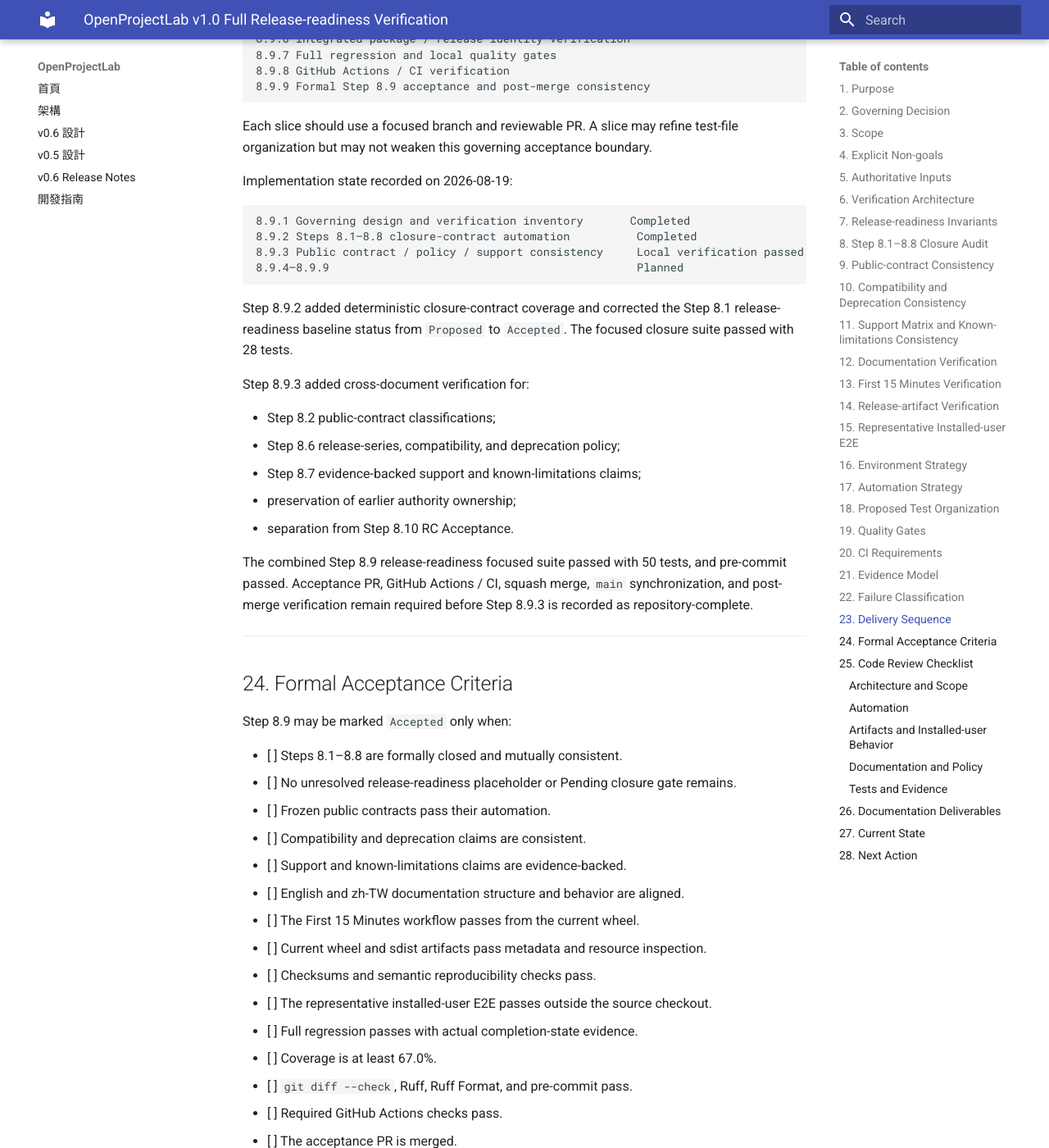
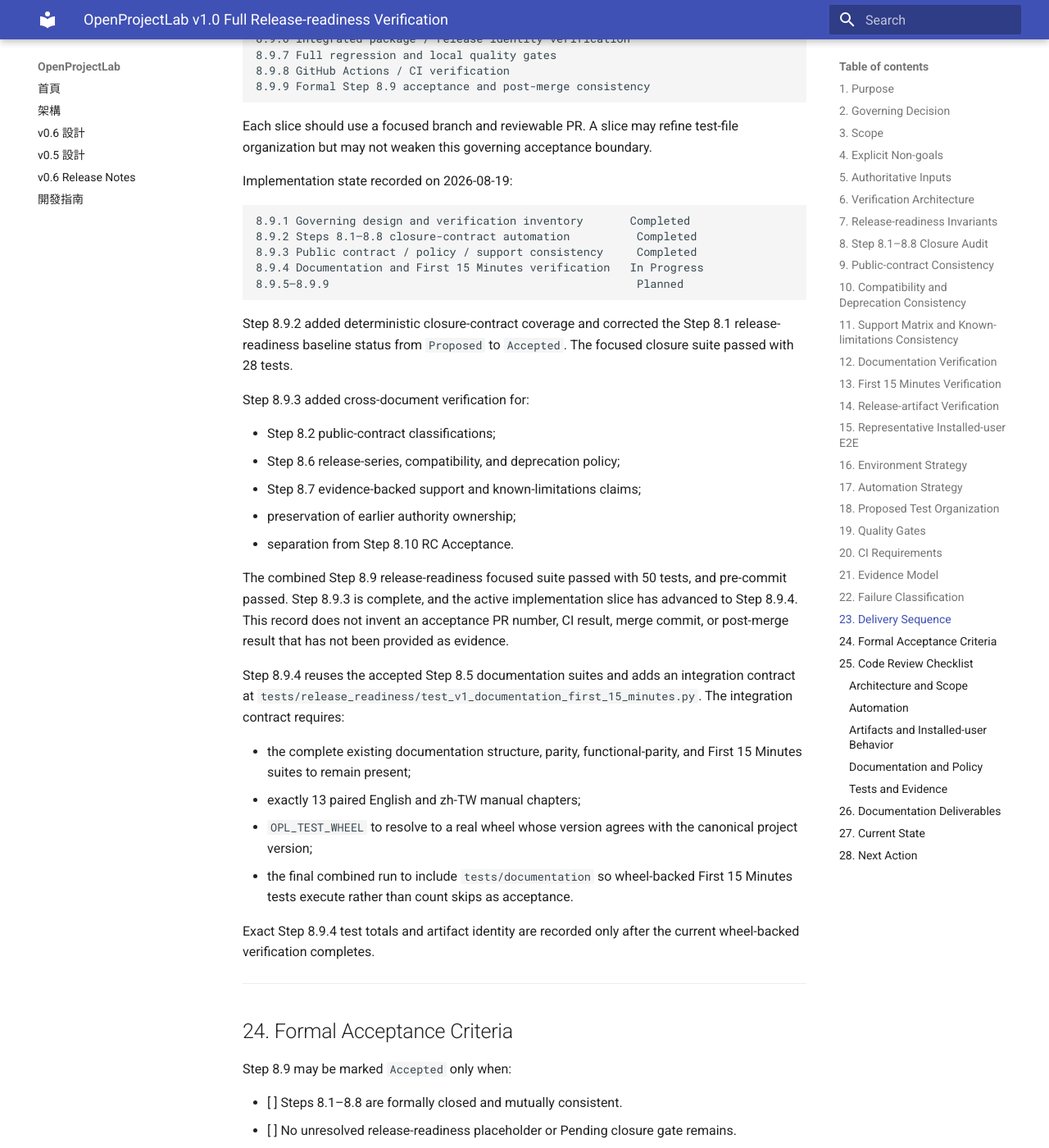
Before and after one commit to khwang1964/OpenProjectLab, an MkDocs documentation site: the page built from docs/releases/v1.0-full-release-readiness-verification.md, in a window 1280 px wide and 1400 px high, scrolled down 13273 px. Shown: the whole window at 82% size. Built offline with MkDocs 1.6.1 and Material for MkDocs 9.7.7, drawn with Linux system fonts in a browser that asks for light colours; some of the changed text lies outside the part shown.

Commit message:
test: verify v1.0 documentation onboarding readiness (#144)
* test: verify v1.0 documentation onboarding readiness

* fix: run documentation readiness against built wheel

* fix: scope documentation wheel checks to packaging gate

````diff
--- a/docs/releases/v1.0-full-release-readiness-verification.md
+++ b/docs/releases/v1.0-full-release-readiness-verification.md
@@ -1,6 +1,6 @@
 # OpenProjectLab v1.0 Full Release-readiness Verification
 
-> **Status:** Implementation In Progress — Step 8.9.3 Local Verification Passed
+> **Status:** Implementation In Progress — Step 8.9.4 Documentation / First 15 Minutes Verification
 > **Milestone:** 8 — v1.0 Stabilization & Release Readiness
 > **Step:** 8.9 — Full Release-readiness Verification
 > **Date:** 2026-08-19
@@ -535,8 +535,9 @@
 ```text
 8.9.1 Governing design and verification inventory       Completed
 8.9.2 Steps 8.1–8.8 closure-contract automation          Completed
-8.9.3 Public contract / policy / support consistency     Local verification passed
-8.9.4–8.9.9                                              Planned
+8.9.3 Public contract / policy / support consistency     Completed
+8.9.4 Documentation and First 15 Minutes verification   In Progress
+8.9.5–8.9.9                                              Planned
 ```
 
 Step 8.9.2 added deterministic closure-contract coverage and corrected the
@@ -552,9 +553,26 @@
 - separation from Step 8.10 RC Acceptance.
 
 The combined Step 8.9 release-readiness focused suite passed with 50 tests,
-and pre-commit passed. Acceptance PR, GitHub Actions / CI, squash merge,
-`main` synchronization, and post-merge verification remain required before
-Step 8.9.3 is recorded as repository-complete.
+and pre-commit passed. Step 8.9.3 is complete, and the active implementation
+slice has advanced to Step 8.9.4. This record does not invent an acceptance
+PR number, CI result, merge commit, or post-merge result that has not been
+provided as evidence.
+
+Step 8.9.4 reuses the accepted Step 8.5 documentation suites and adds an
+integration contract at
+`tests/release_readiness/test_v1_documentation_first_15_minutes.py`. The
+integration contract requires:
+
+- the complete existing documentation structure, parity, functional-parity,
+  and First 15 Minutes suites to remain present;
+- exactly 13 paired English and zh-TW manual chapters;
+- `OPL_TEST_WHEEL` to resolve to a real wheel whose version agrees with the
+  canonical project version;
+- the final combined run to include `tests/documentation` so wheel-backed
+  First 15 Minutes tests execute rather than count skips as acceptance.
+
+Exact Step 8.9.4 test totals and artifact identity are recorded only after
+the current wheel-backed verification completes.
 
 ---
 
@@ -650,14 +668,15 @@
 
 ## 27. Current State
 
-At the Step 8.9.3 local-verification state:
+At the Step 8.9.4 implementation state:
 
 ```text
 Step 8.8 Release Automation & Reproducibility       Accepted
 Step 8.9.1 Governing design                         Completed
 Step 8.9.2 Closure-contract automation              Completed
-Step 8.9.3 Contract / policy / support consistency  Local verification passed
-Step 8.9.4–8.9.9                                    Planned
+Step 8.9.3 Contract / policy / support consistency  Completed
+Step 8.9.4 Documentation / First 15 Minutes         In Progress
+Step 8.9.5–8.9.9                                    Planned
 Step 8.10 RC Acceptance                             Planned
 ```
 
@@ -667,32 +686,31 @@
 
 ## 28. Next Action
 
-Complete the Step 8.9.3 repository-closure sequence:
+Complete the Step 8.9.4 documentation and installed-onboarding verification:
 
 ```text
-commit
+build current wheel
     ↓
-push
+set OPL_TEST_WHEEL to the exact artifact
     ↓
-pull request
+run tests/documentation and the Step 8.9 release-readiness suite
     ↓
-GitHub Actions / CI
+confirm no required wheel-backed test was skipped
     ↓
-squash merge
+run repository quality gates
     ↓
-sync main
-    ↓
-post-merge focused verification
+record exact artifact and test evidence
 ```
 
-After those gates are evidenced, mark Step 8.9.3 `Completed` and begin:
+After those gates are evidenced, close Step 8.9.4 through its review, CI,
+merge, synchronization, and post-merge sequence, then begin:
 
 ```text
-Step 8.9.4 — Documentation and First 15 Minutes Verification
+Step 8.9.5 — Artifact-backed Representative Installed-user E2E
 ```
 
-Step 8.9.4 must reuse the existing documentation parity and wheel-backed
-First 15 Minutes automation rather than create a parallel onboarding contract.
+Step 8.9.4 reuses the existing documentation parity and wheel-backed First 15
+Minutes automation rather than creating a parallel onboarding contract.
 
 ---
 
````
Also changed, not shown: CHANGELOG.md (+10 -0 lines), docs/HISTORY.md (+10 -4 lines), docs/roadmap.md (+9 -3 lines), 2 other files.
